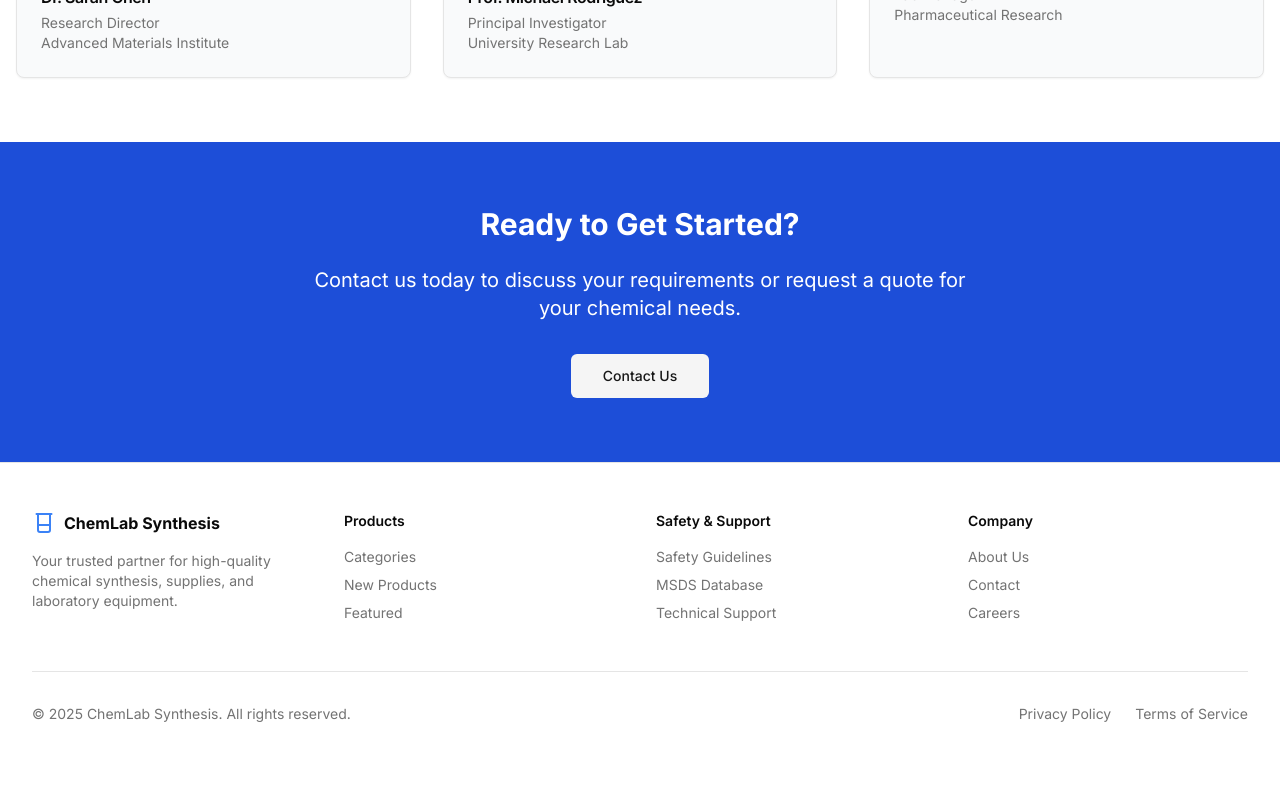
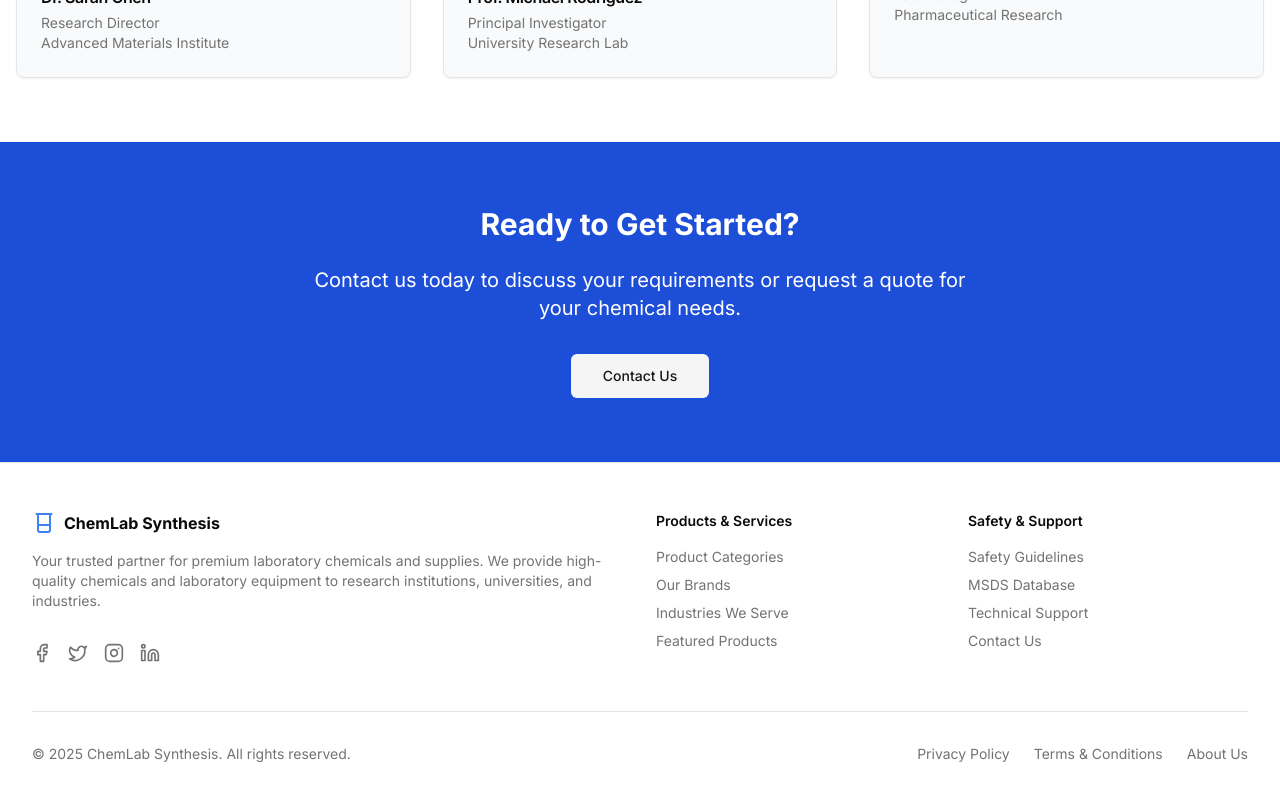
Before and after one commit to webdevchemlab/chemlab, a Next.js app: page / in a window 1280 px wide. Shown: the part 2812-3612 px from the top of the page. Before the commit the page ends 3584 px from the top, so only its background shows below. Built offline with nearby package versions, Linux system fonts and the light colour scheme.

Commit message:
Update footer with improved layout, social media links, and reorganized sections

```diff
--- a/components/layout/footer.tsx
+++ b/components/layout/footer.tsx
@@ -1,41 +1,86 @@
 import Link from "next/link";
-import { BeakerIcon } from "lucide-react";
+import { BeakerIcon, Facebook, Instagram, Linkedin, Twitter } from "lucide-react";
 import { Container } from "@/components/ui/container";
 
 export default function Footer() {
   return (
     <footer className="w-full border-t bg-background">
       <Container className="py-12">
-        <div className="grid grid-cols-4 gap-8">
-          <div className="flex flex-col space-y-4">
+        <div className="grid grid-cols-1 md:grid-cols-4 gap-8">
+          {/* Company Info */}
+          <div className="md:col-span-2 flex flex-col space-y-4">
             <Link href="/" className="flex items-center space-x-2">
               <BeakerIcon className="h-6 w-6 text-blue-500" />
               <span className="font-bold">ChemLab Synthesis</span>
             </Link>
             <p className="text-sm text-muted-foreground">
-              Your trusted partner for high-quality chemical synthesis, supplies, and laboratory equipment.
+              Your trusted partner for premium laboratory chemicals and supplies. We provide high-quality chemicals and laboratory equipment to research institutions, universities, and industries.
             </p>
+            {/* Social Media Links */}
+            <div className="flex space-x-4 pt-4">
+              <a
+                href="https://facebook.com"
+                target="_blank"
+                rel="noopener noreferrer"
+                className="text-muted-foreground hover:text-foreground"
+              >
+                <Facebook className="h-5 w-5" />
+              </a>
+              <a
+                href="https://twitter.com"
+                target="_blank"
+                rel="noopener noreferrer"
+                className="text-muted-foreground hover:text-foreground"
+              >
+                <Twitter className="h-5 w-5" />
+              </a>
+              <a
+                href="https://instagram.com"
+                target="_blank"
+                rel="noopener noreferrer"
+                className="text-muted-foreground hover:text-foreground"
+              >
+                <Instagram className="h-5 w-5" />
+              </a>
+              <a
+                href="https://linkedin.com"
+                target="_blank"
+                rel="noopener noreferrer"
+                className="text-muted-foreground hover:text-foreground"
+              >
+                <Linkedin className="h-5 w-5" />
+              </a>
+            </div>
           </div>
+
+          {/* Quick Links */}
           <div>
-            <h3 className="mb-4 text-sm font-semibold">Products</h3>
+            <h3 className="mb-4 text-sm font-semibold">Products & Services</h3>
             <ul className="space-y-2 text-sm">
               <li>
                 <Link href="/categories" className="text-muted-foreground hover:text-foreground">
-                  Categories
+                  Product Categories
                 </Link>
               </li>
               <li>
-                <Link href="/new-products" className="text-muted-foreground hover:text-foreground">
-                  New Products
+                <Link href="/brands" className="text-muted-foreground hover:text-foreground">
+                  Our Brands
+                </Link>
+              </li>
+              <li>
+                <Link href="/industries" className="text-muted-foreground hover:text-foreground">
+                  Industries We Serve
                 </Link>
               </li>
               <li>
                 <Link href="/featured" className="text-muted-foreground hover:text-foreground">
-                  Featured
+                  Featured Products
                 </Link>
               </li>
             </ul>
           </div>
+
+          {/* Safety & Support */}
           <div>
             <h3 className="mb-4 text-sm font-semibold">Safety & Support</h3>
             <ul className="space-y-2 text-sm">
@@ -54,40 +99,30 @@ export default function Footer() {
                   Technical Support
                 </Link>
               </li>
-            </ul>
-          </div>
-          <div>
-            <h3 className="mb-4 text-sm font-semibold">Company</h3>
-            <ul className="space-y-2 text-sm">
-              <li>
-                <Link href="/about" className="text-muted-foreground hover:text-foreground">
-                  About Us
-                </Link>
-              </li>
               <li>
                 <Link href="/contact" className="text-muted-foreground hover:text-foreground">
-                  Contact
-                </Link>
-              </li>
-              <li>
-                <Link href="/careers" className="text-muted-foreground hover:text-foreground">
-                  Careers
+                  Contact Us
                 </Link>
               </li>
             </ul>
           </div>
         </div>
+
+        {/* Bottom Section */}
         <div className="mt-12 border-t pt-8">
-          <div className="flex items-center justify-between">
+          <div className="flex flex-col md:flex-row items-center justify-between gap-4">
             <p className="text-sm text-muted-foreground">
               © {new Date().getFullYear()} ChemLab Synthesis. All rights reserved.
             </p>
-            <div className="flex space-x-6">
-              <Link href="/privacy" className="text-sm text-muted-foreground hover:text-foreground">
+            <div className="flex flex-wrap justify-center md:justify-end gap-6">
+              <Link href="/privacy-policy" className="text-sm text-muted-foreground hover:text-foreground">
                 Privacy Policy
               </Link>
               <Link href="/terms" className="text-sm text-muted-foreground hover:text-foreground">
-                Terms of Service
+                Terms & Conditions
+              </Link>
+              <Link href="/about" className="text-sm text-muted-foreground hover:text-foreground">
+                About Us
               </Link>
             </div>
           </div>
```
